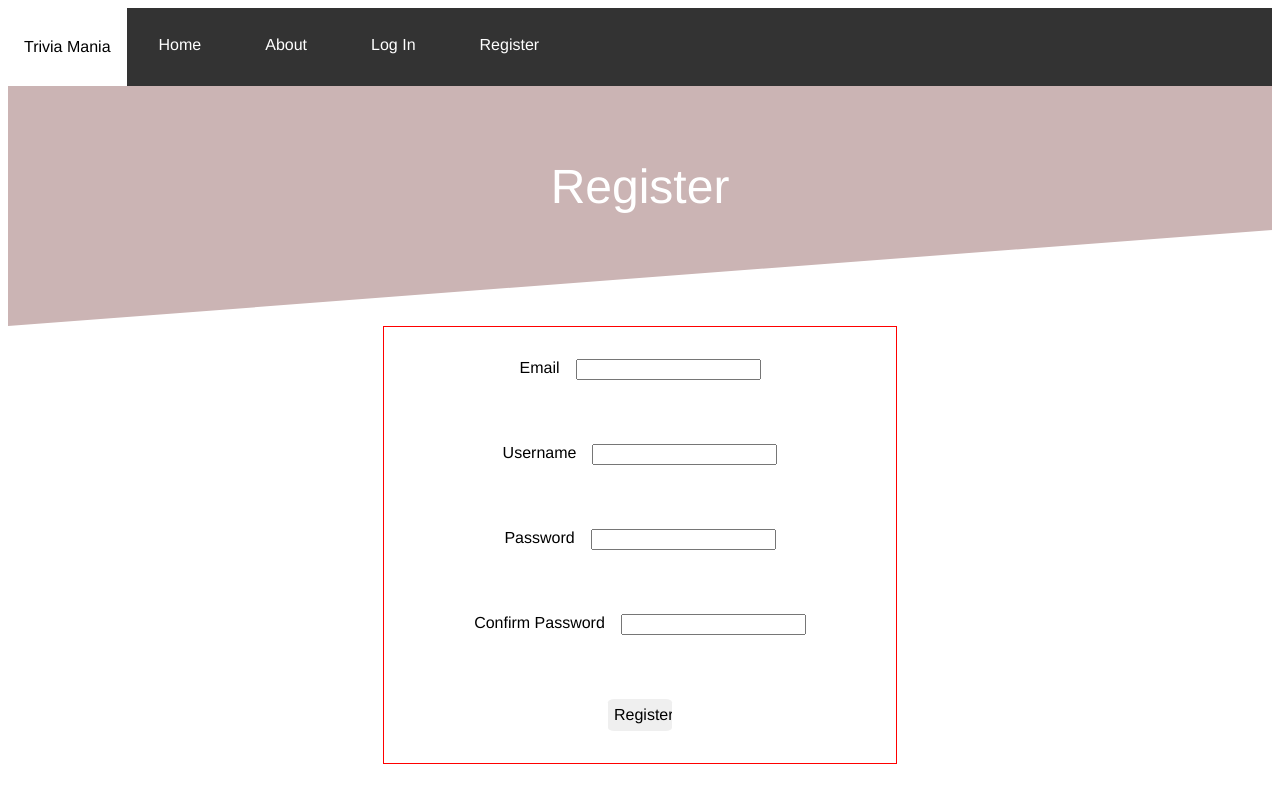
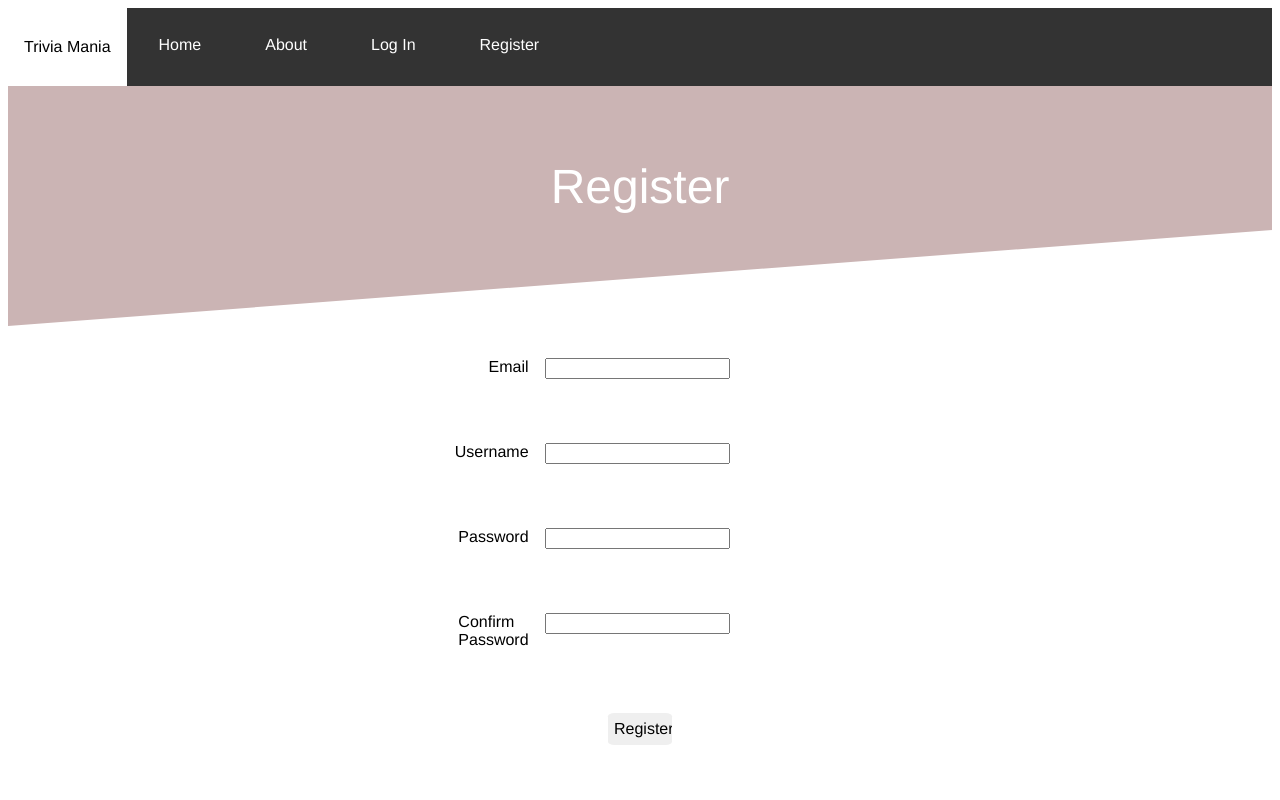
Before and after one commit to vanessa-konynenbelt/trivia-mania, a Flask app: page /register in a window 1280 px wide. Run offline with Flask 2, Linux system fonts and the light colour scheme; parts of the project's set-up code (start-up, migrations or seed data) failed here and were passed over; some libraries are stand-ins or nearby versions.

Commit message:
complete register stlying

```diff
--- a/myapp/__init__.py
+++ b/myapp/__init__.py
@@ -19,8 +19,8 @@ app.config['SECRET_KEY'] = os.getenv('SECRET_KEY')
 app.config['SQLALCHEMY_TRACK_MODIFICATIONS'] = False
 
 # set up connection to db
-# app.config['SQLALCHEMY_DATABASE_URI']="postgresql://localhost:5432/trivia_db"
-app.config['SQLALCHEMY_DATABASE_URI'] = os.getenv('DATABASE_URL').replace("://", "ql://", 1)
+app.config['SQLALCHEMY_DATABASE_URI']="postgresql://localhost:5432/trivia_db"
+# app.config['SQLALCHEMY_DATABASE_URI'] = os.getenv('DATABASE_URL').replace("://", "ql://", 1)
 app.config['SQLALCHEMY_TRACK_MODIFICATIONS'] = False
 
 db = SQLAlchemy(app)
--- a/myapp/static/style.css
+++ b/myapp/static/style.css
@@ -120,25 +120,21 @@ textarea {
   display: flex;
   flex-direction: column;
   align-items: center;
-  border: 1px solid red;
-  width: 40vw;
+  width: 20vw;
 }
 
 .form-el {
-  display: inline-block;
-  align-content: right;
-  text-align: right;
+  width: 70%;
+  display: flex;
+  justify-content: flex-end;
   margin: 2rem;
+  gap: 1rem;
 }
 
-.input {
-  float: right;
-}
-
-.label {
-  padding-right: 1rem;
-  display: inline-block;
-  text-align: right;
+.form-btn {
+  justify-content: center;
+  align-items: center;
+  margin: 2rem;
 }
 
 .trivia-container {
--- a/myapp/templates/register.html
+++ b/myapp/templates/register.html
@@ -24,7 +24,7 @@
             <div class="label">{{form.pass_confirm.label}}</div>
             <div class="input">{{form.pass_confirm}}</div>
         </div>
-        <div class="form-el">
+        <div class="form-btn">
             <div class="btn-secondary">{{form.submit()}}</div>
         </div>
     </form>
```
